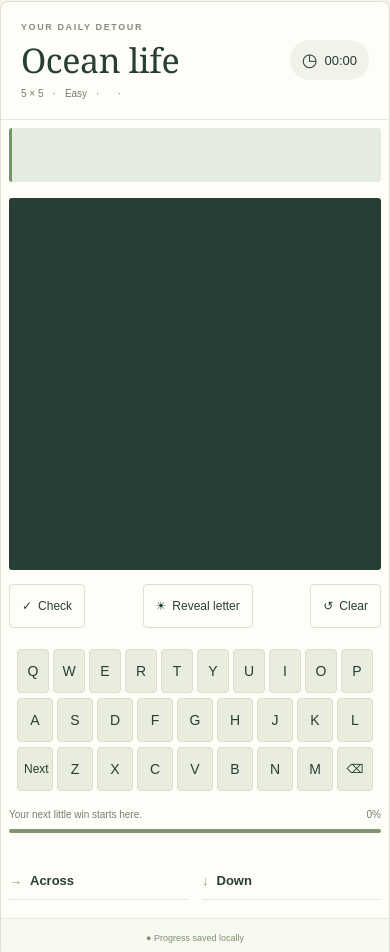
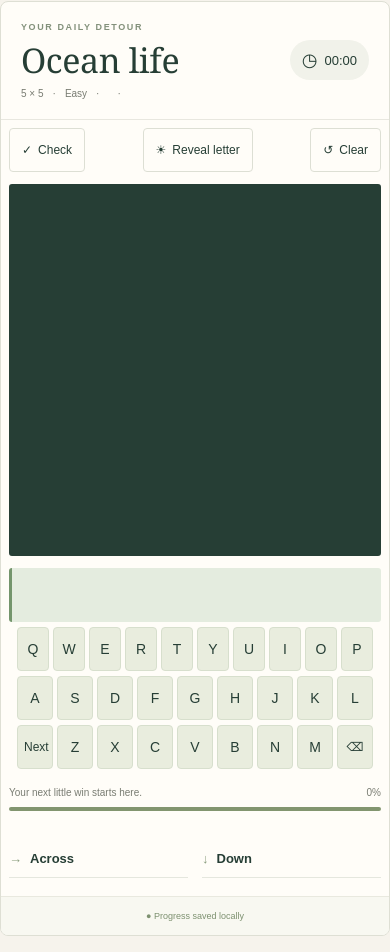
Before and after one commit to philipmat/crossfolk, a website with bundled scripts: page public/index.html in a window 390 px wide. Shown: the part 875-1827 px from the top of the page. Built offline with nearby package versions, Linux system fonts and the light colour scheme; files whose address does not match are found by name.

Commit message:
moves the clue below the puzzle on mobile
fixes #10

```diff
--- a/public/style.css
+++ b/public/style.css
@@ -895,6 +895,33 @@ dialog ul {
         padding: 8px 12px 18px
     }
 
+    .board-column {
+        display: flex;
+        flex-direction: column
+    }
+
+    .board-column > * {
+        order: 5
+    }
+
+    .board-column > .board-actions {
+        order: 1;
+        margin: 0 0 12px
+    }
+
+    .board-column > .board-scroll {
+        order: 2
+    }
+
+    .board-column > .active-clue {
+        order: 3;
+        margin: 12px 0 0
+    }
+
+    .board-column > .keyboard {
+        order: 4
+    }
+
     .key-row {
         display: flex;
         justify-content: center;
```
